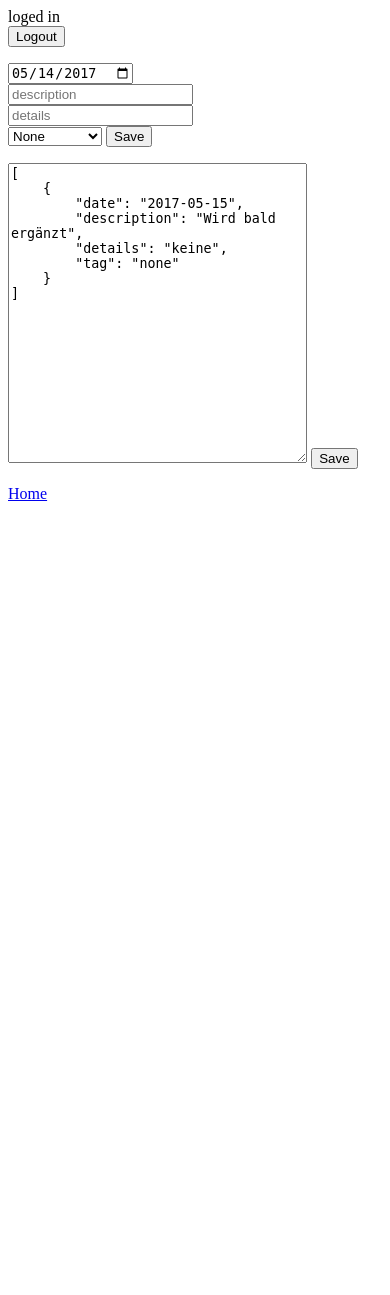
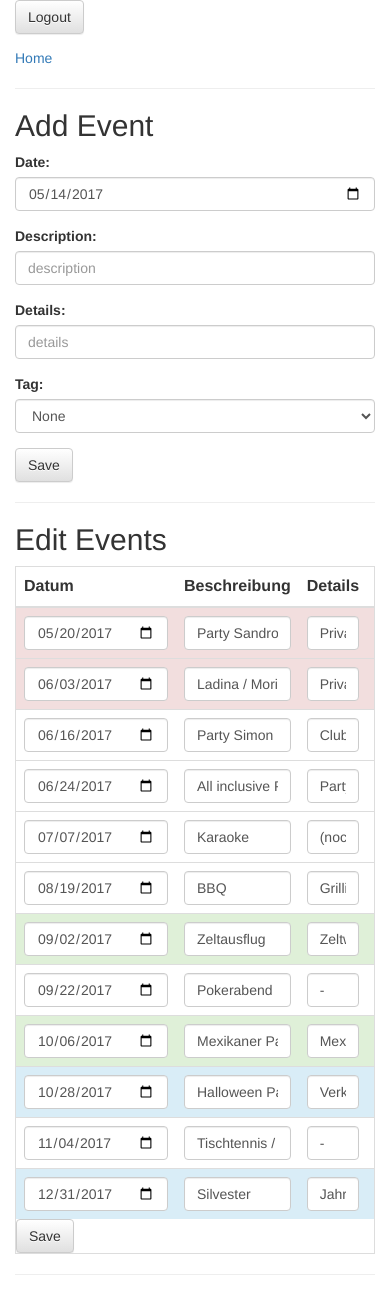
Before and after one commit to boehis/Club81Elgg, a PHP site: page /admin/ in a window 390 px wide. Before the commit the page ends 501 px from the top, so only its background shows below. Run offline with PHP 8.4, Linux system fonts and the light colour scheme; the visitor is signed in with stand-in values (Sample User, id 1); some libraries are stand-ins or nearby versions.

Commit message:
redesign

```diff
--- /dev/null
+++ b/public/admin/app.js
@@ -0,0 +1,72 @@
+"use strict";
+
+(function () {
+
+    angular.module("admin", [])
+        .controller('controller', function ($scope, $http) {
+            $http({
+                method: 'GET',
+                url: 'program.json'
+            }).then(function successCallback(response) {
+
+                $scope.colors = {
+                    "highlight": "bg-success",
+                    "compulsory": "bg-primary",
+                    "public": "bg-info",
+                    "private": "bg-danger",
+                    "none": ""
+                };
+                var program = response.data.sort(function (a, b) {
+                    if (a.date < b.date)
+                        return -1;
+                    if (a.date > b.date)
+                        return 1;
+                    return 0;
+                });
+
+                for (var i = 0; i < program.length; i++) {
+                    program[i].date = new Date(program[i].date);
+                }
+
+                $scope.program = program;
+                $scope.parseError = "";
+
+                $scope.save = function () {
+                    try {
+                        $http({
+                            method: "post",
+                            url: "save.php?ajax",
+                            data: {
+                                "program": $scope.program,
+                                "savefile": ""
+                            }
+                        })
+                            .then(function successCallback(response) {
+                                if(response.data.success){
+                                    $scope.error = false;
+                                    $scope.message = "Saved"
+                                }else {
+                                    $scope.error = true;
+                                    $scope.message = "Error: " + response.data.error
+                                }
+                            }, function errorCallback(response) {
+                                $scope.error = true;
+                                $scope.message = "Error: " + response
+                            });
+
+                    } catch (e) {
+                        $scope.error = true;
+                        $scope.message = "Error: " + e
+                    }
+
+                }
+
+            }, function errorCallback(response) {
+                $scope.error = true;
+                $scope.message = "Error: " + response;
+                $scope.program = {};
+                $scope.colors = {};
+            });
+        });
+
+})();
--- /dev/null
+++ b/public/admin/index.css
@@ -0,0 +1,3 @@
+.bg-primary {
+    color: #000;
+}
--- a/public/admin/index.php
+++ b/public/admin/index.php
@@ -5,7 +5,44 @@ date_default_timezone_set("Europe/Zurich");
 ?>
 <html lang="en">
 <head>
+
+    <!-- Basic Page Needs
+  –––––––––––––––––––––––––––––––––––––––––––––––––– -->
+    <meta charset="UTF-8">
+    <title>Club 81</title>
+    <meta name="author" content="Simon Böhi">
+    <meta name="robots" content="noindex">
+
+    <!-- Setup Metas
+ –––––––––––––––––––––––––––––––––––––––––––––––––– -->
+    <meta name="viewport" content="width=device-width, initial-scale=1">
+
+    <!-- CSS
+–––––––––––––––––––––––––––––––––––––––––––––––––– -->
+    <link rel="stylesheet" href="https://cdnjs.cloudflare.com/ajax/libs/normalize/5.0.0/normalize.css">
+    <link rel="stylesheet" href="https://maxcdn.bootstrapcdn.com/bootstrap/3.3.7/css/bootstrap.min.css"
+          integrity="sha384-BVYiiSIFeK1dGmJRAkycuHAHRg32OmUcww7on3RYdg4Va+PmSTsz/K68vbdEjh4u" crossorigin="anonymous">
+    <link rel="stylesheet" href="https://maxcdn.bootstrapcdn.com/bootstrap/3.3.7/css/bootstrap-theme.min.css"
+          integrity="sha384-rHyoN1iRsVXV4nD0JutlnGaslCJuC7uwjduW9SVrLvRYooPp2bWYgmgJQIXwl/Sp" crossorigin="anonymous">
+    <link rel="stylesheet" href="https://fonts.googleapis.com/css?family=Source+Sans+Pro:200i,300">
+    <link rel="stylesheet" href="https://fonts.googleapis.com/css?family=Open+Sans:300,400">
+    <link rel="stylesheet" type="text/css" href="index.css"/>
+
+    <!-- Favicon
+ –––––––––––––––––––––––––––––––––––––––––––––––––– -->
+    <link rel="icon" href="../images/favicon.png">
+
+    <!-- Scripts
+    –––––––––––––––––––––––––––––––––––––––––––––––––– -->
+    <script src="https://code.jquery.com/jquery-3.1.1.min.js"
+            integrity="sha256-hVVnYaiADRTO2PzUGmuLJr8BLUSjGIZsDYGmIJLv2b8=" crossorigin="anonymous"></script>
+    <script src="https://maxcdn.bootstrapcdn.com/bootstrap/3.3.7/js/bootstrap.min.js"
+            integrity="sha384-Tc5IQib027qvyjSMfHjOMaLkfuWVxZxUPnCJA7l2mCWNIpG9mGCD8wGNIcPD7Txa"
+            crossorigin="anonymous"></script>
+    <script src="https://ajax.googleapis.com/ajax/libs/angularjs/1.5.6/angular.min.js"></script>
+    <script src="app.js"></script>
 </head>
+<body ng-app="admin" ng-controller="controller" class="container">
 <?php
 if (isset($_POST['login']) && !empty($_POST['username']) && !empty($_POST['password'])) {
 
@@ -29,73 +66,99 @@ if (isset($_POST['login']) && !empty($_POST['username']) && !empty($_POST['passw
     } else {
         $_SESSION['timeout'] = time();
     }
-    echo "loged in";
-    if (isset($_POST['savefile']) && !empty($_POST['program'])) {
-        file_put_contents("program.json", $_POST['program']);
-        echo "saved";
-    } else if (isset($_POST['save']) &&
-        !empty($_POST['date']) &&
-        !empty($_POST['description']) &&
-        !empty($_POST['details']) &&
-        !empty($_POST['tag'])
-    ) {
-        $file = file_get_contents("program.json");
-        $json = json_decode($file, true);
-
-        $rawInput = '{
-           "date": "' . $_POST['date'] . '",
-           "description": "' . $_POST['description'] . '",
-           "details": "' . $_POST['details'] . '",
-           "tag": "' . $_POST['tag'] . '"
-         }';
-        $newJson = json_decode($rawInput, true);
-        array_push($json, $newJson);
-        file_put_contents("program.json", json_encode($json, JSON_PRETTY_PRINT));
-
-        echo "saved";
-    }
 } else {
     header("Location: /admin/login.php");
 }
 ?>
 <form role="form" action="logout.php" method="post">
-    <button type="submit" name="logout">Logout</button>
+    <button class="btn btn-default" type="submit" name="logout">Logout</button>
 </form>
-<form role="form" action="" method="post">
-    <input type="date" name="date" value="<?php echo date("Y-m-d") ?>" required></br>
-    <input type="text" name="description" placeholder="description" required></br>
-    <input type="text" name="details" placeholder="details" required></br>
-    <select name="tag" required>
+<a href="/">Home</a>
+
+<hr>
+
+<h2>Add Event</h2>
+<form role="form" action="save.php" method="post" class="form-horizontal">
+    <div class="form-group">
+        <label class="control-label col-sm-2" for="date">Date:</label>
+        <div class="col-sm-10">
+            <input class="form-control" id="date" type="date" name="date" value="<?php echo date("Y-m-d") ?>" required>
+        </div>
+    </div>
+    <div class="form-group">
+        <label class="control-label col-sm-2" for="description">Description:</label>
+        <div class="col-sm-10">
+            <input class="form-control" id="description" type="text" name="description" placeholder="description"
+                   required>
+        </div>
+    </div>
+    <div class="form-group">
+        <label class="control-label col-sm-2" for="details">Details:</label>
+        <div class="col-sm-10">
+            <input class="form-control" id="details" type="text" name="details" placeholder="details" required>
+        </div>
+    </div>
+    <div class="form-group">
+        <label class="control-label col-sm-2" for="tag">Tag:</label>
+        <div class="col-sm-10">
+            <select class="form-control" id="tag" name="tag" required>
                 <option value="none">None</option>
                 <option value="highlight">Highlight</option>
                 <option value="compulsory">Compulsory</option>
                 <option value="public">Public</option>
                 <option value="private">Private</option>
             </select>
-    <button type="submit" name="save">Save</button>
+        </div>
+    </div>
+    <div class="form-group">
+        <div class="col-sm-offset-2 col-sm-10">
+            <button type="submit" name="save" class="btn btn-default">Save</button>
+        </div>
+    </div>
 </form>
-<form role="form" action="" method="post" onsubmit="return parseJSON()">
-    <textarea id="program" name="program"
-              style="margin: 0px; width: 80%; height: 300px;"><?php echo file_get_contents("program.json") ?></textarea>
-    <button type="submit" name="savefile">Save</button>
-</form>
-<p id="parseError">
-</p>
 
-<a href="/">Home</a>
+<hr>
 
-<script>
-    function parseJSON() {
-        var text = document.getElementById('program').value;
-        try {
-            JSON.parse(text);
-        } catch (e) {
-            document.getElementById("parseError").innerHTML = e;
-            return false;
-        }
-        return true;
-    }
+<h2>Edit Events</h2>
+<div class="table-responsive">
+    <table class="table">
+        <thead>
+        <tr>
+            <th>Datum</th>
+            <th>Beschreibung</th>
+            <th>Details</th>
+            <th>Tag</th>
+            <th>Delete</th>
+        </tr>
+        </thead>
+        <tbody>
+        <tr ng:repeat="p in program" class={{colors[p.tag]}}>
+            <td><input class="form-control" ng-model="p.date" type="date" name="date"></td>
+            <td><input class="form-control" ng-model="p.description" type="text" name="description">
+            </td>
+            <td><input class="form-control" ng-model="p.details" type="text" name="details"></td>
+            <td>
+                <select class="form-control" ng-model="p.tag" name="tag" required>
+                    <option value="none">None</option>
+                    <option value="highlight">Highlight</option>
+                    <option value="compulsory">Compulsory</option>
+                    <option value="public">Public</option>
+                    <option value="private">Private</option>
+                </select>
+            </td>
+            <td>
+                <button class="btn btn-danger" type="submit" name="update" value="delete" ng-click="program.splice($index, 1)">Delete</button>
+            </td>
+        </tr>
+        </tbody>
+    </table>
+    <button class="btn btn-default" type="submit" ng-click="save()">Save</button>
+</div>
 
-</script>
+
+<p ng-class="{'alert-danger' : error, 'alert-success' : !error}">{{message}}</p>
+
+<hr>
+
 </body>
 </html>
--- a/public/admin/login.php
+++ b/public/admin/login.php
@@ -31,13 +31,12 @@
 
        <!-- Favicon
 –––––––––––––––––––––––––––––––––––––––––––––––––– -->
-       <link rel="icon" href="images/favicon.png">
+       <link rel="icon" href="../images/favicon.png">
 
    </head>
 
    <body>
 
-	 <!--Inspired by https://bootsnipp.com/snippets/featured/simple-login-form-bootsnipp-style-colorgraph -->
      <div class = "container">
          <div class="wrapper">
              <form class="form-signin" role = "form" action = "index.php" method = "post">
```
Also changed, not shown: public/admin/program.json (+69 -3 lines), public/admin/save.php (added, +65 -0 lines), public/css/styles.css (+13 -5 lines), public/index.html (+8 -4 lines), public/templates/join.htm (+34 -1 lines), public/templates/people.htm (+33 -1 lines), public/images/coverimage-gradient.JPG (added), public/images/logo.png (added), public/js/app.js. Lines whose indentation alone changed are shown as unchanged.
